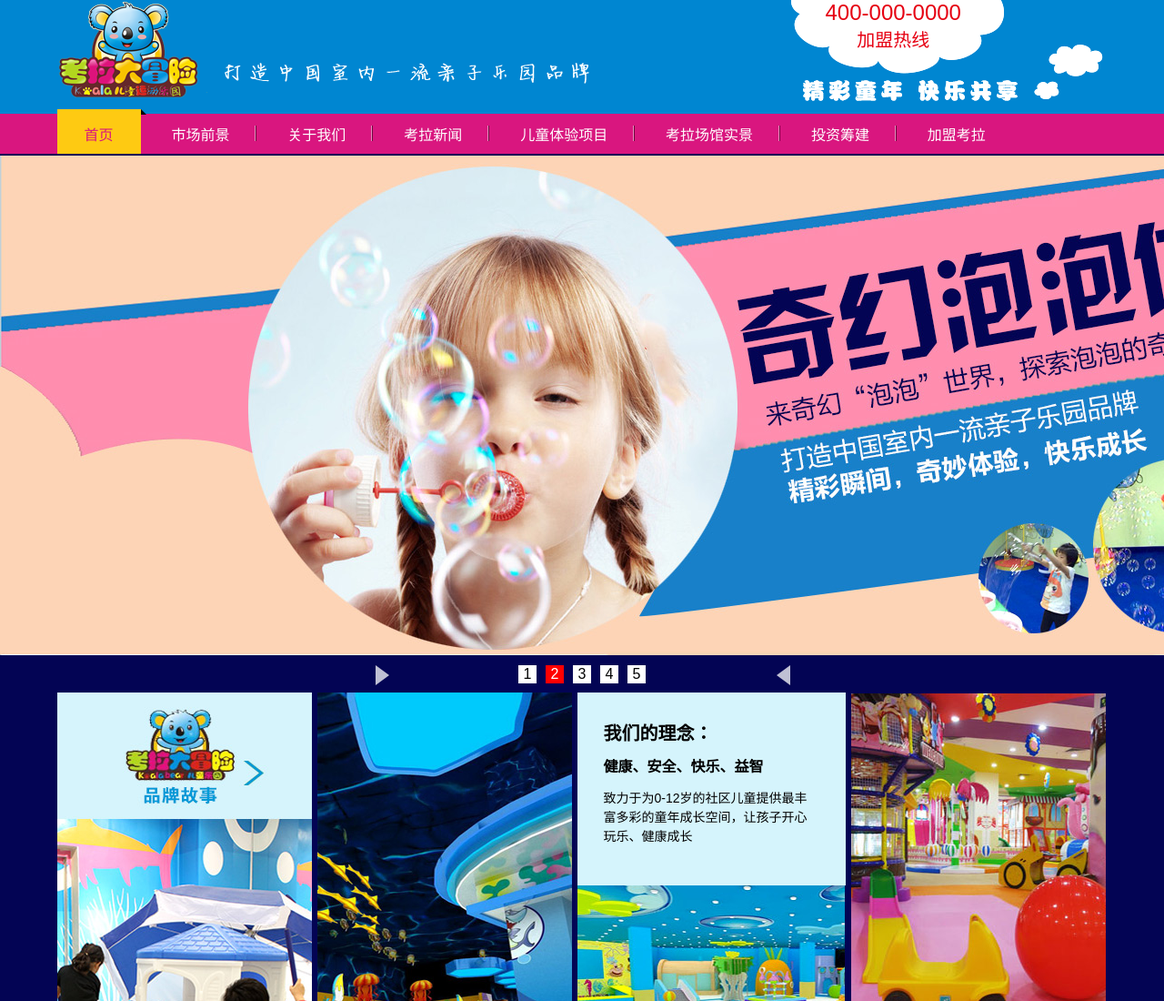
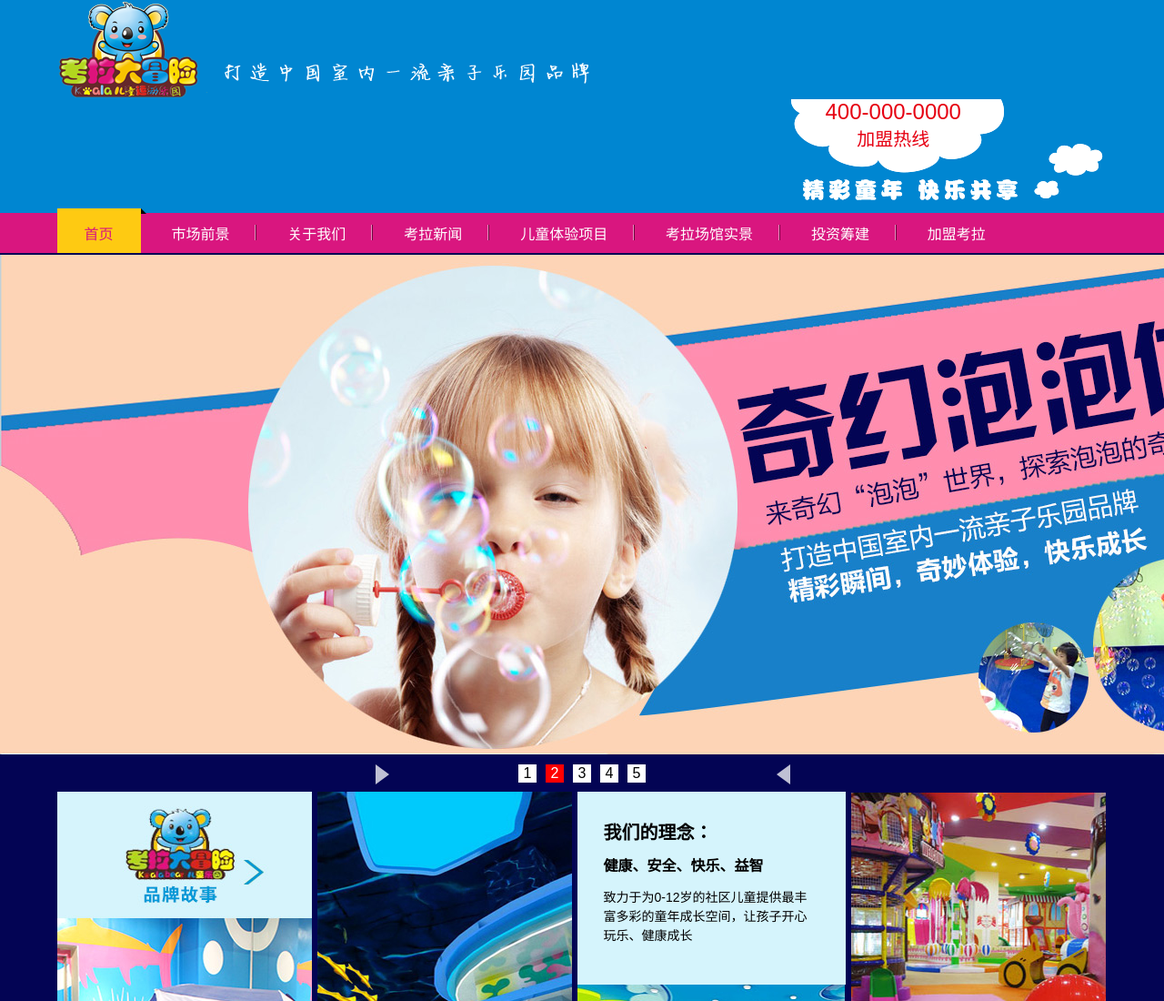
Before and after one commit to zongliuxia/kaoladamaoxian, a plain HTML site: page index.html in a window 1280 px wide. Shown: the top 1100 px of the page at 91% size. Drawn offline with nearby package versions, Linux system fonts and the light colour scheme.

Commit message:
去掉浮动

```diff
--- a/css/index.css
+++ b/css/index.css
@@ -101,7 +101,7 @@ a {
 }
 
 .page-header-logo {
-  float: left;
+  /*float: left;*/
 }
 .page-header-logo h1{
   width:587px;
```
